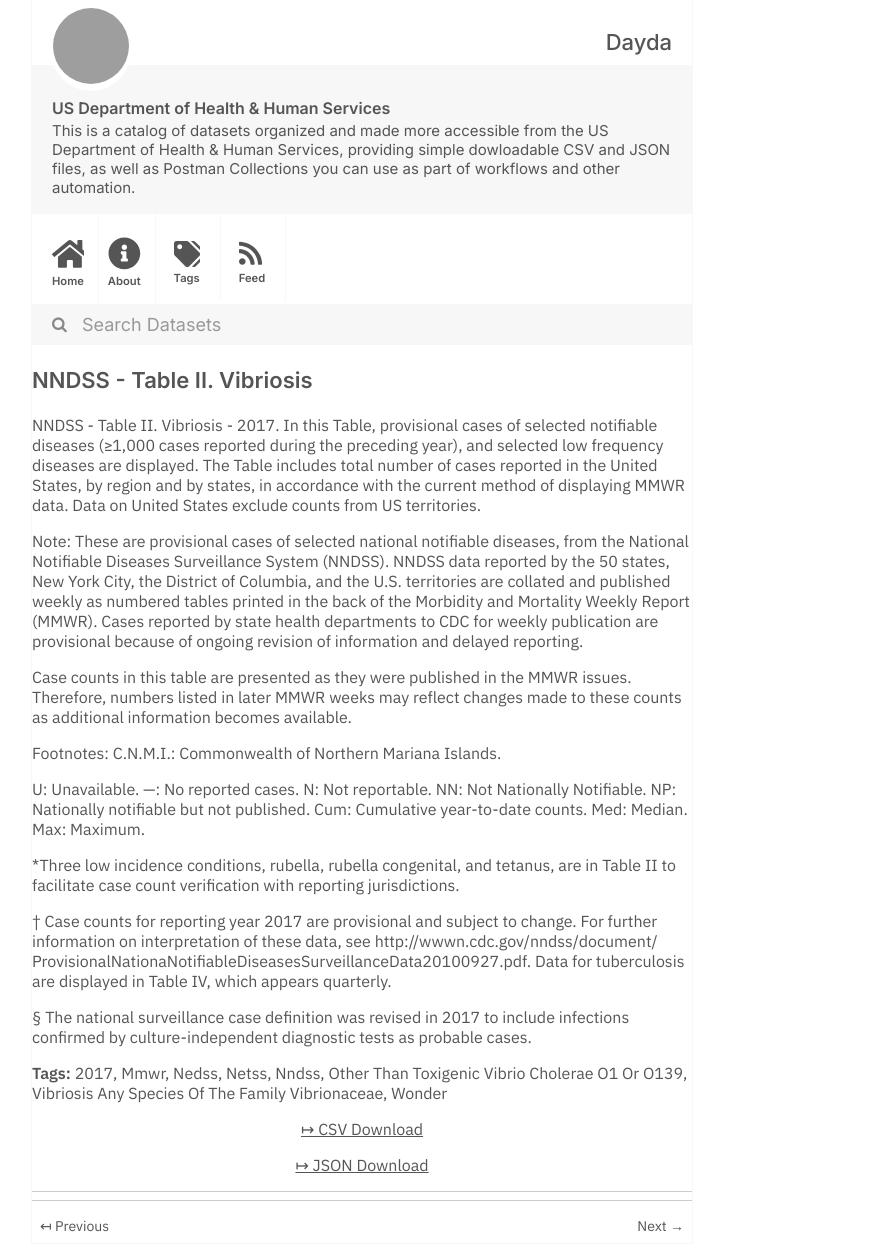
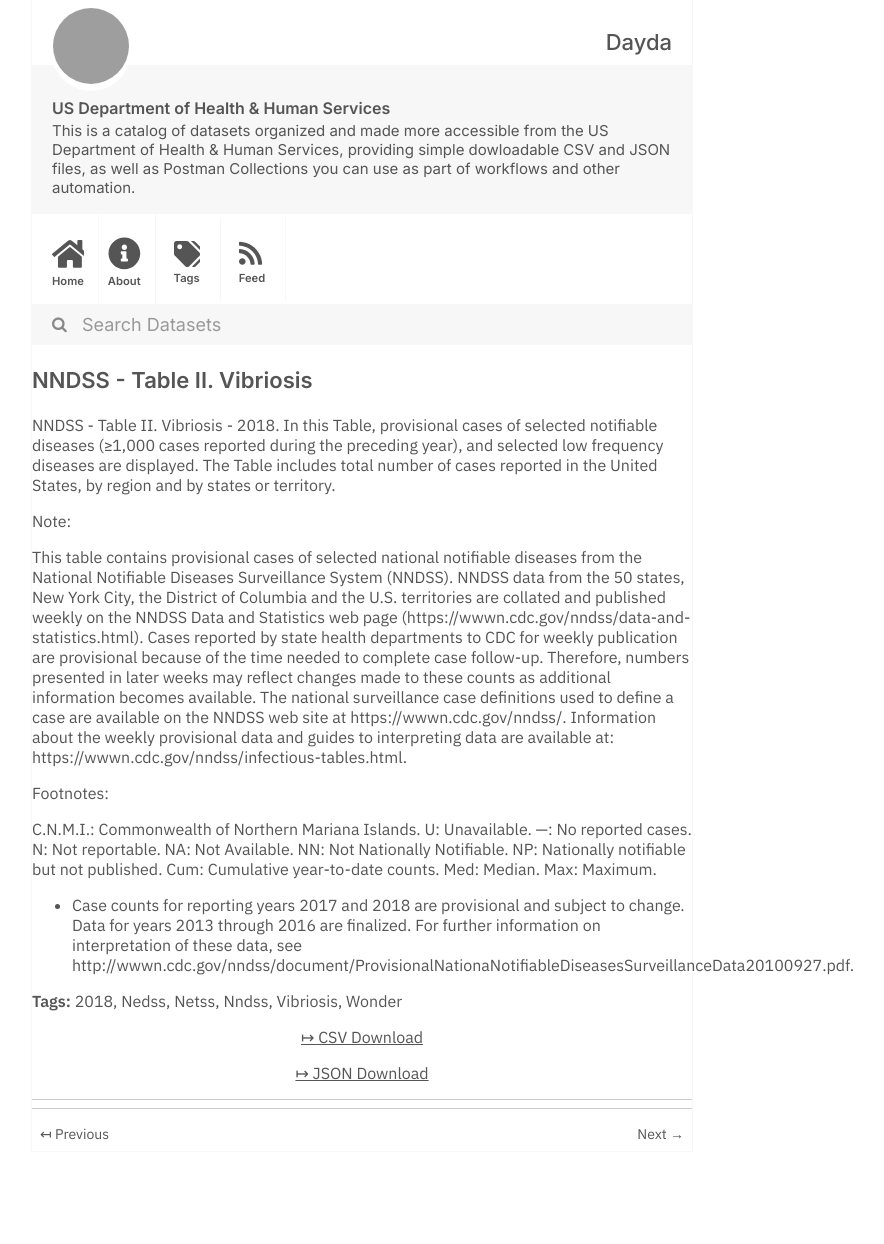
Before and after one commit to dayda-entities/us-department-of-health-and-human-services, a Jekyll site: the page built from _posts/2020-11-10-nndss-table-ii-vibriosis.md, in a window 1280 px wide. Shown: the whole page, without its empty margins (278-1162 px from the left). Built offline with Jekyll 4.4.1, drawn with Linux system fonts in a browser that asks for light colours; after the commit the page ends 1152 px from its top, so only the background shows below that; grey boxes are pictures that could not be loaded.

Commit message:
Publish Data

```diff
--- a/_posts/2020-11-10-nndss-table-ii-vibriosis.md
+++ b/_posts/2020-11-10-nndss-table-ii-vibriosis.md
@@ -1,38 +1,31 @@
 ---
 title: NNDSS - Table II. Vibriosis
-created: '2020-11-10T16:18:29.167740'
-modified: '2021-04-06T03:21:39.889935'
+created: '2020-11-10T16:17:21.226801'
+modified: '2021-04-13T00:03:36.049824'
 state: active
 type: dataset
 tags:
-  - '2017'
-  - Mmwr
+  - '2018'
   - Nedss
   - Netss
   - Nndss
-  - Other Than Toxigenic Vibrio Cholerae O1 Or O139
-  - Vibriosis Any Species Of The Family Vibrionaceae
+  - Vibriosis
   - Wonder
 groups: []
-csv_url: 'https://data.cdc.gov/api/views/98pz-jhyt/rows.csv?accessType=DOWNLOAD'
-json_url: 'https://data.cdc.gov/api/views/98pz-jhyt/rows.json?accessType=DOWNLOAD'
+csv_url: 'https://data.cdc.gov/api/views/ttj2-zsyk/rows.csv?accessType=DOWNLOAD'
+json_url: 'https://data.cdc.gov/api/views/ttj2-zsyk/rows.json?accessType=DOWNLOAD'
 layout: post
 
 ---
-NNDSS - Table II. Vibriosis - 2017.  In this Table, provisional cases of selected notifiable diseases (≥1,000 cases reported during the preceding year), and selected low frequency diseases are displayed. The Table includes total number of cases reported in the United States, by region and by states, in accordance with the current method of displaying MMWR data.  Data on United States exclude counts from US territories.
+NNDSS - Table II.  Vibriosis - 2018. In this Table, provisional cases of selected notifiable diseases (≥1,000 cases reported during the preceding year), and selected low frequency diseases are displayed. The Table includes total number of cases reported in the United States, by region and by states or territory.
 
 Note:
-These are provisional cases of selected national notifiable diseases, from the National Notifiable Diseases Surveillance System (NNDSS). NNDSS data reported by the 50 states, New York City, the District of Columbia, and the U.S. territories are collated and published weekly as numbered tables printed in the back of the Morbidity and Mortality Weekly Report (MMWR). Cases reported by state health departments to CDC for weekly publication are provisional because of ongoing revision of information and delayed reporting.
 
-Case counts in this table are presented as they were published in the MMWR issues. Therefore, numbers listed in later MMWR weeks may reflect changes made to these counts as additional information becomes available.
+This table contains provisional cases of selected national notifiable diseases from the National Notifiable Diseases Surveillance System (NNDSS). NNDSS data from the 50 states, New York City, the District of Columbia and the U.S. territories are collated and published weekly on the NNDSS Data and Statistics web page (https://wwwn.cdc.gov/nndss/data-and-statistics.html). Cases reported by state health departments to CDC for weekly publication are provisional because of the time needed to complete case follow-up.  Therefore, numbers presented in later weeks may reflect changes made to these counts as additional information becomes available. The national surveillance case definitions used to define a case are available on the NNDSS web site at https://wwwn.cdc.gov/nndss/. Information about the weekly provisional data and guides to interpreting data are available at: https://wwwn.cdc.gov/nndss/infectious-tables.html.
 
 Footnotes:
- C.N.M.I.: Commonwealth of Northern Mariana Islands.
 
- U: Unavailable. —: No reported cases. N: Not reportable. NN: Not Nationally Notifiable. NP: Nationally notifiable but not published. Cum: Cumulative year-to-date counts. Med: Median. Max: Maximum.
+C.N.M.I.: Commonwealth of Northern Mariana Islands.
+U: Unavailable. —: No reported cases. N: Not reportable. NA:  Not Available.  NN: Not Nationally Notifiable. NP: Nationally notifiable but not published. Cum: Cumulative year-to-date counts. Med: Median. Max: Maximum.
 
-*Three low incidence conditions, rubella, rubella congenital, and tetanus, are in Table II to facilitate case count verification with reporting jurisdictions.
-
-† Case counts for reporting year 2017 are provisional and subject to change. For further information on interpretation of these data, see http://wwwn.cdc.gov/nndss/document/ ProvisionalNationaNotifiableDiseasesSurveillanceData20100927.pdf. Data for tuberculosis are displayed in Table IV, which appears quarterly.
-
-§ The national surveillance case definition was revised in 2017 to include infections confirmed by culture-independent diagnostic tests as probable cases.
+* Case counts for reporting years 2017 and 2018 are provisional and subject to change. Data for years 2013 through 2016 are finalized. For further information on interpretation of these data, see http://wwwn.cdc.gov/nndss/document/ProvisionalNationaNotifiableDiseasesSurveillanceData20100927.pdf.
```
